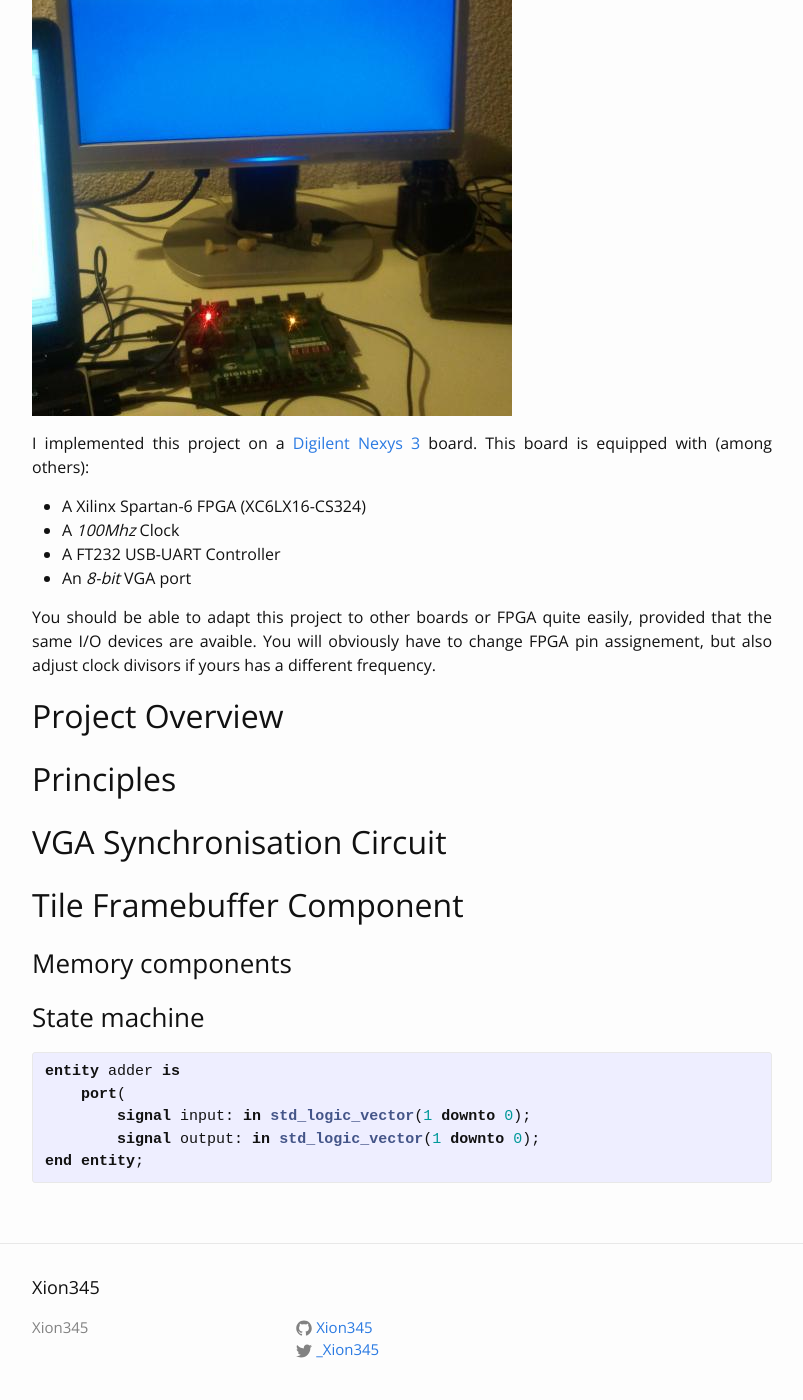
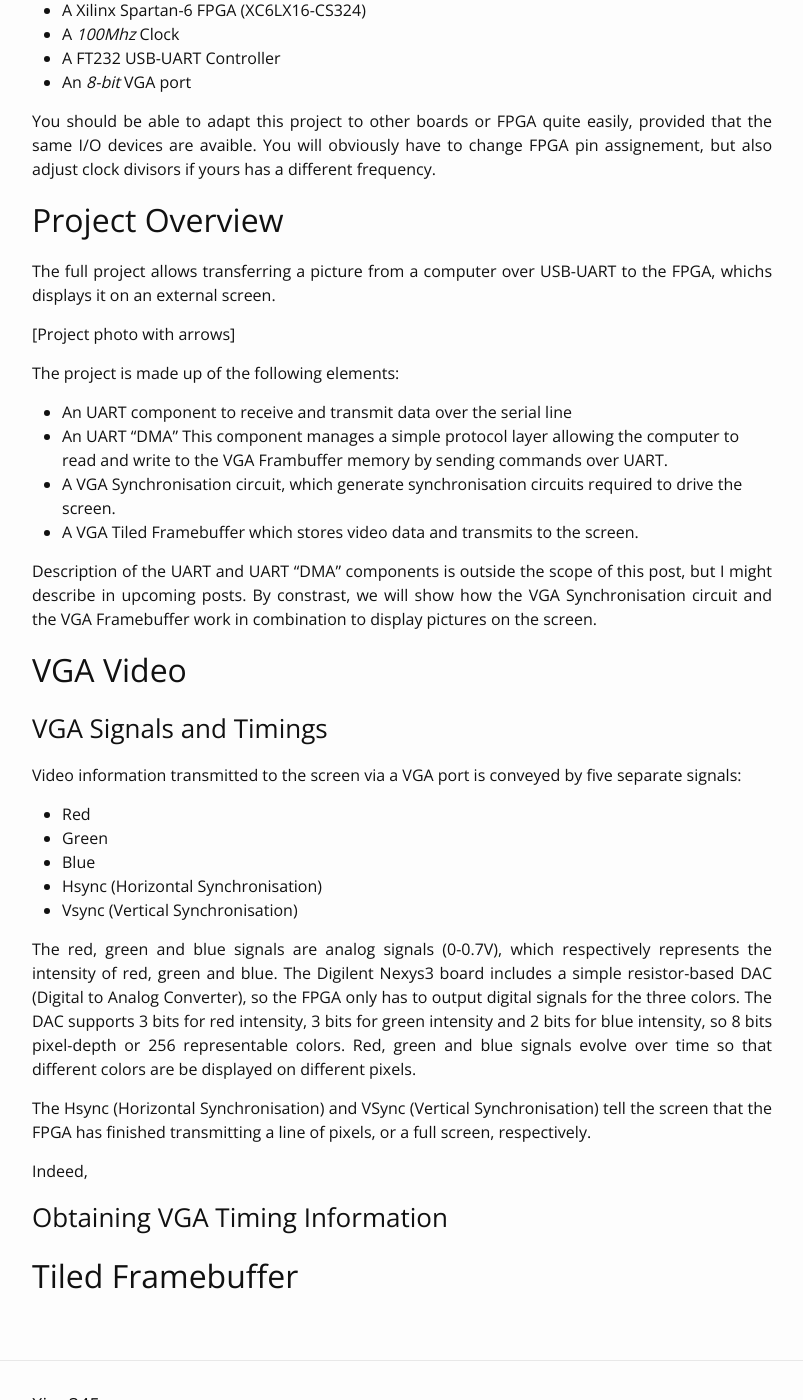
Before and after one commit to Xion345/xion345.github.io, a Jekyll site: the page built from _posts/2015-07-28-tiled-vga-framebuffer-in-vhdl.markdown, in a window 1280 px wide and 1400 px high, scrolled down 526 px. Shown: the whole window, without its empty margins (238-1041 px from the left). Built offline with Jekyll 4.4.1, drawn with Linux system fonts in a browser that asks for light colours; some of the changed text lies outside the part shown.

Commit message:
Updated post on Tiled VGA Framebuffer
- Better Abstract
- Added Project Overview
- Started description of VGA Video

```diff
--- a/_posts/2015-07-28-tiled-vga-framebuffer-in-vhdl.markdown
+++ b/_posts/2015-07-28-tiled-vga-framebuffer-in-vhdl.markdown
@@ -12,6 +12,8 @@ tags: vhdl
 - Tiled VGA Framebuffer
 - What does it do ?
 - Differences with other VGA Controllers
+    - FPGA internal block RAM
+    -
 
 ## VGA Synchronization ##
 
@@ -30,14 +32,22 @@ tags: vhdl
 
 -->
 
-This post shows how to implement a simple tiled VGA (640x480, 60Hz) framebuffer
-in VHDL which supports 8x16 pixels tiles.
+This post shows how to implement a simple tiled VGA framebuffer in VHDL.
+It allows an FPGA to display a picture on a screen, provided that the picture
+is composed of repeated patterns, named *tiles*. Tiled framebuffers have much
+lower memory requirements than classic pixel framebuffers which makes it possible
+to implement them using only the FPGA internal block RAM and without requiring
+external memory elements. The tiled frambuffer presented in the post requires
+35KiB of memory to display a picture on a 640x480 screen (8 bits per pixel)
+where a classic pixel framebuffer would require 307KiB of memory.
 
 You can see it in action below:
 
-![Photo of Nexys3](/assets/tiled-vga-framebuffer-in-action.jpg)
+[Nyan cat picture]
+[Pokemon picture]
 
-I implemented this project on a [Digilent Nexys 3](http://www.digilentinc.com/Products/Detail.cfm?NavPath=2,400,897&Prod=NEXYS3) board. This board is equipped with (among others):
+I implemented this project on a [Digilent Nexys 3](http://www.digilentinc.com/Products/Detail.cfm?NavPath=2,400,897&Prod=NEXYS3) board.
+This board is equipped with (among others):
 
 - A Xilinx Spartan-6 FPGA (XC6LX16-CS324)
 - A *100Mhz* Clock
@@ -51,20 +61,53 @@ frequency.
 
 ## Project Overview ##
 
-## Principles ##
+The full project allows transferring a picture from a computer over USB-UART to
+the FPGA, whichs displays it on an external screen.
 
-## VGA Synchronisation Circuit ##
+[Project photo with arrows]
 
-## Tile Framebuffer Component ##
+The project is made up of the following elements:
 
-### Memory components ###
+- An UART component to receive and transmit data over the serial line
+- An UART "DMA" This component manages a simple protocol layer allowing the
+    computer to read and write to the VGA Frambuffer memory by sending commands
+    over UART.
+- A VGA Synchronisation circuit, which generate synchronisation circuits
+    required to drive the screen.
+- A VGA Tiled Framebuffer which stores video data and transmits to the
+    screen.
 
-### State machine ###
+Description of the UART and UART "DMA" components is outside the scope of this post,
+but I might describe in upcoming posts. By constrast, we will show how the VGA
+Synchronisation circuit and the VGA Framebuffer work in combination to display
+pictures on the screen.
 
-{% highlight vhdl %}
-entity adder is
-    port(
-        signal input: in std_logic_vector(1 downto 0);
-        signal output: in std_logic_vector(1 downto 0);
-end entity;
-{% endhighlight %}
+## VGA Video ##
+
+### VGA Signals and Timings ###
+Video information transmitted to the screen via a VGA port is conveyed by five
+separate signals:
+
+- Red
+- Green
+- Blue
+- Hsync (Horizontal Synchronisation)
+- Vsync (Vertical Synchronisation)
+
+The red, green and blue signals are analog signals (0-0.7V), which respectively represents
+the intensity of red, green and blue. The Digilent Nexys3 board
+includes a simple resistor-based DAC (Digital to Analog Converter), so the FPGA
+only has to output digital signals for the three colors. The DAC supports 3 bits
+for red intensity, 3 bits for green intensity and 2 bits for blue intensity, so
+8 bits pixel-depth or 256 representable colors. Red, green and blue signals
+evolve over time so that different colors are be displayed on different pixels.
+
+The Hsync (Horizontal Synchronisation) and VSync (Vertical Synchronisation)
+tell the screen that the FPGA has finished transmitting a line of
+pixels, or a full screen, respectively.
+
+Indeed,
+
+### Obtaining VGA Timing Information ###
+
+## Tiled Framebuffer ##
```
